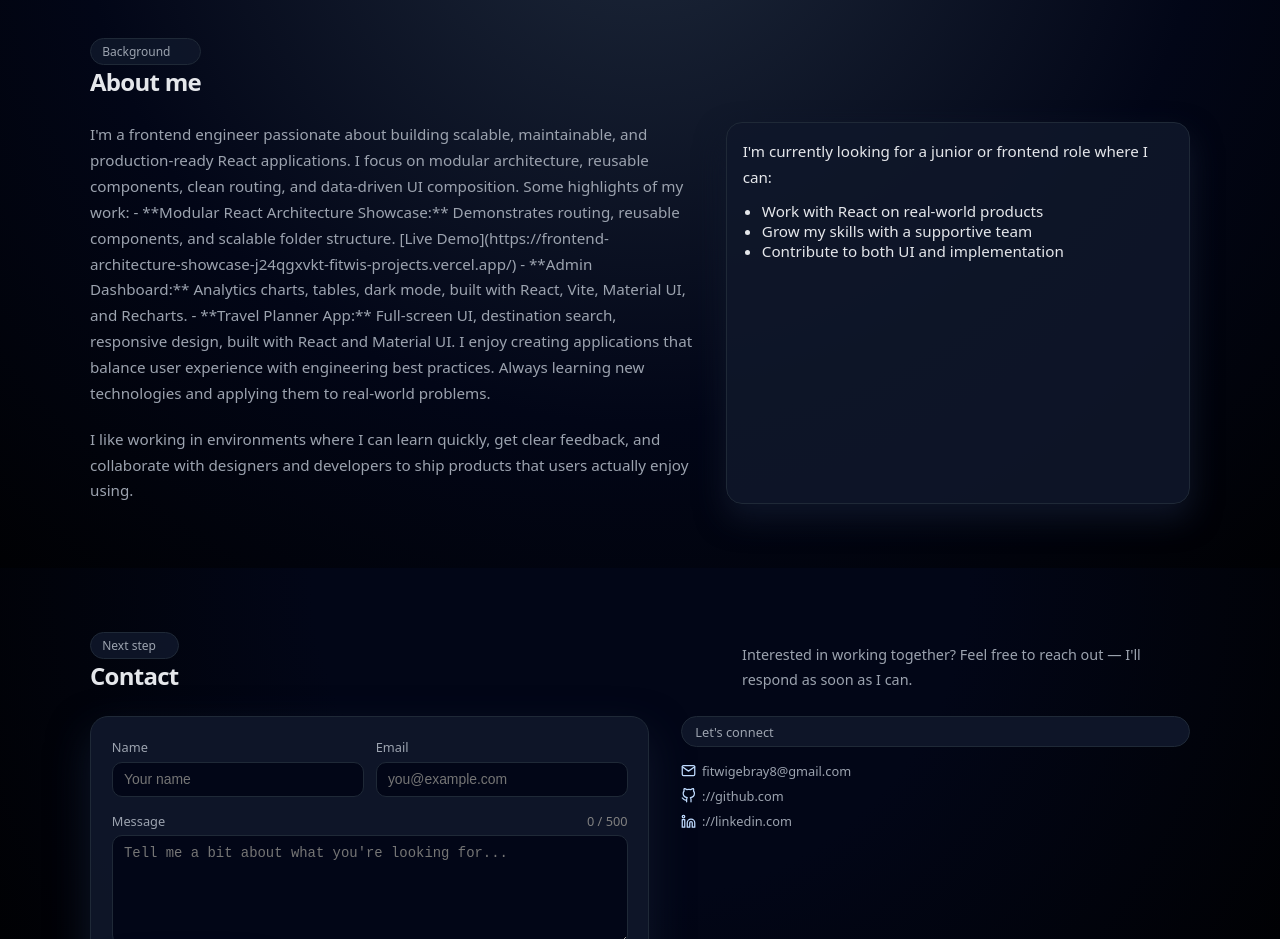
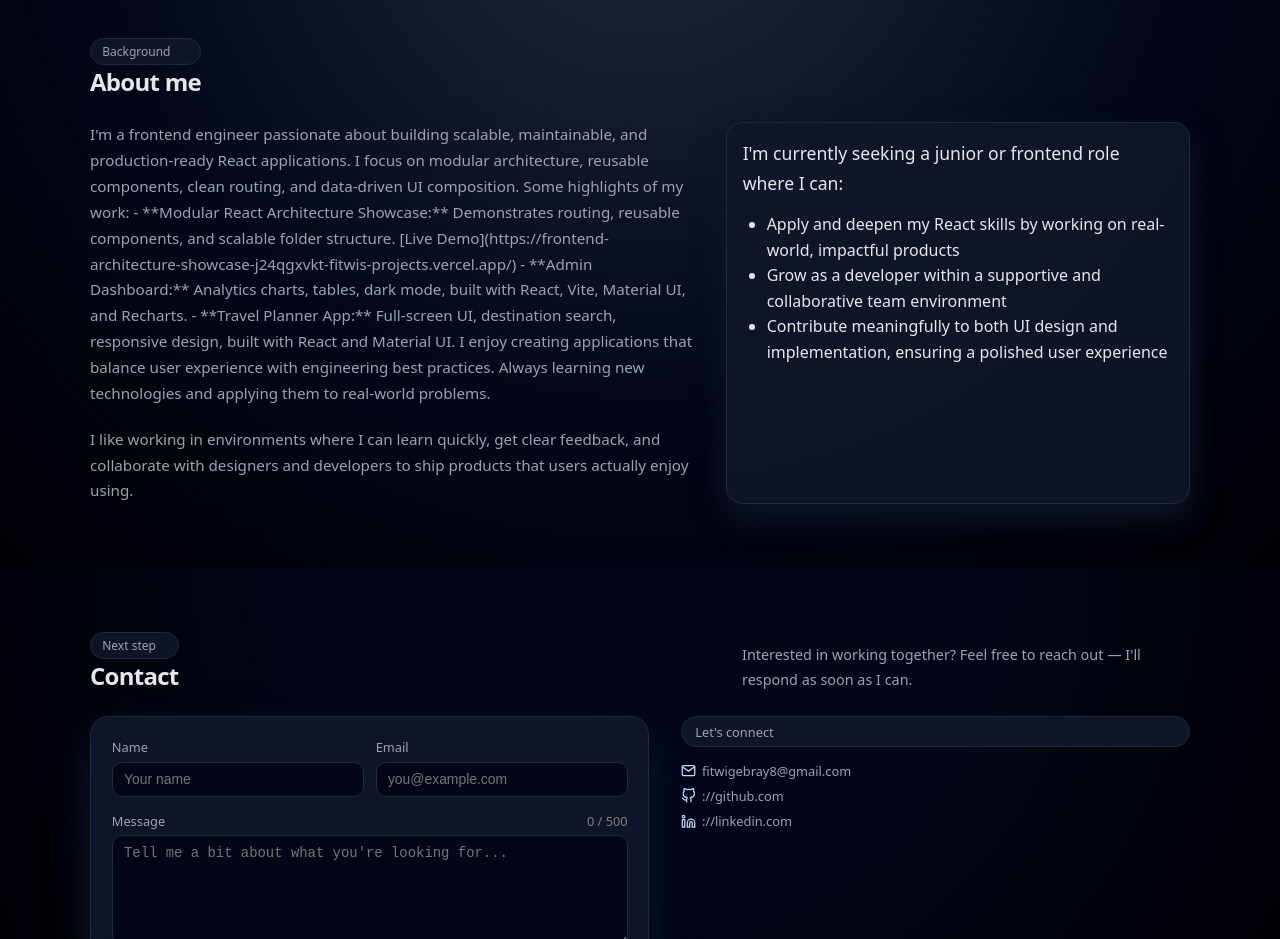
Before and after one commit to fitwi-Gebray/fitwi-portfolio, a React (Vite) app: page / in a window 1280 px wide. Shown: the part 1740-2679 px from the top of the page. Built offline with nearby package versions, Linux system fonts and the light colour scheme.

Commit message:
ID rearragement was done in projects.jsx in Data

```diff
--- a/src/components/About.jsx
+++ b/src/components/About.jsx
@@ -35,14 +35,29 @@ const About = () => {
         </div>
 
         <div className="about-highlight">
-          <p>
-            I&apos;m currently looking for a junior or frontend role where I
-            can:
+          <p style={{ fontSize: "1.1rem", fontWeight: "500" }}>
+            I&apos;m currently seeking a junior or frontend role where I can:
           </p>
-          <ul style={{ marginTop: "0.6rem", paddingLeft: "1.2rem" }}>
-            <li>Work with React on real-world products</li>
-            <li>Grow my skills with a supportive team</li>
-            <li>Contribute to both UI and implementation</li>
+          <ul
+            style={{
+              marginTop: "0.8rem",
+              paddingLeft: "1.5rem",
+              fontSize: "1rem",
+              lineHeight: "1.6",
+            }}
+          >
+            <li>
+              Apply and deepen my React skills by working on real-world,
+              impactful products
+            </li>
+            <li>
+              Grow as a developer within a supportive and collaborative team
+              environment
+            </li>
+            <li>
+              Contribute meaningfully to both UI design and implementation,
+              ensuring a polished user experience
+            </li>
           </ul>
         </div>
       </div>
```
